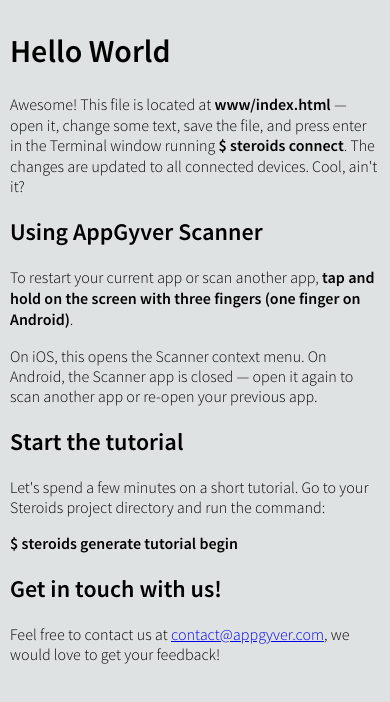
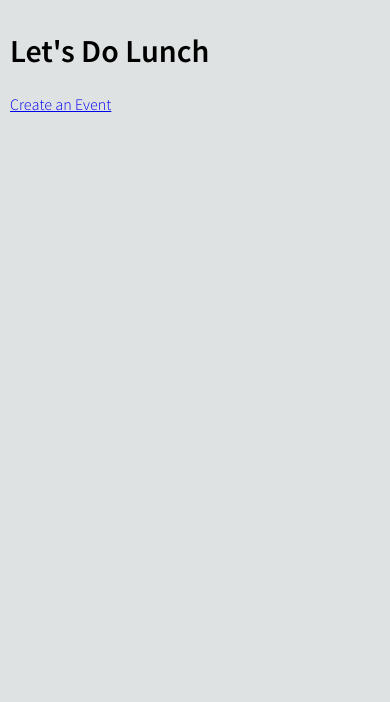
Before and after one commit to chazman00/letsdolunch, a plain HTML site: page www/index.html in a window 390 px wide. Drawn offline with Linux system fonts and the light colour scheme; some packages are replaced by stand-ins of ours; no server answers.

```diff
--- a/www/index.html
+++ b/www/index.html
@@ -2,41 +2,31 @@
 <html>
 <head>
   <meta charset="utf8">
-  <title>My Steroids App</title>
+  <title>Let's Do Lunch</title>
 
   <link rel="stylesheet" href="vendor/topcoat/css/topcoat-mobile-light.css" />
   <link rel="stylesheet" href="stylesheets/application.css" />
 
   <script src="javascripts/onerror.js"></script>
   <script src="javascripts/console.log.js"></script>
-
+  <!--
+  <script src="http://code.jquery.com/mobile/1.3.1/jquery.mobile-1.3.1.min.js"></script>
+  <script src="http://static.stackmob.com/js/stackmob-js-0.9.2-bundled-min.js"></script>
+  -->
   <!-- cordova.js is served from localhost to ensure the correct version -->
   <script src="http://localhost/appgyver/cordova.js"></script>
   <script src="components/steroids-js/steroids.js"></script>
 
   <script src="javascripts/application.js"></script>
+
 </head>
 <body>
   <div class="content-padded">
 
-    <h1>Hello World</h1>
+    <h1>Let's Do Lunch</h1>
 
-    <p>Awesome! This file is located at <strong>www/index.html</strong> &mdash; open it, change some text, save the file, and press enter in the Terminal window running <strong>$ steroids connect</strong>. The changes are updated to all connected devices. Cool, ain't it?</p>
+    <div><a href="createevent.html">Create an Event</a></div>
 
-    <h2>Using AppGyver Scanner</h2>
-
-    <p>To restart your current app or scan another app, <strong>tap and hold on the screen with three fingers (one finger on Android)</strong>.</p>
-
-    <p>On iOS, this opens the Scanner context menu. On Android, the Scanner app is closed &mdash; open it again to scan another app or re-open your previous app.</p>
-
-    <h2>Start the tutorial</h2>
-    <p>Let's spend a few minutes on a short tutorial. Go to your Steroids project directory and run the command:</p>
-
-    <p><strong>$ steroids generate tutorial begin</strong></p>
-
-    <h2>Get in touch with us!</h2>
-
-    <p>Feel free to contact us at <a href="mailto:contact@appgyver.com">contact@appgyver.com</a>, we would love to get your feedback!</p>
 
   </div>
 </body>
```
Also changed, not shown: dist/index.html.
